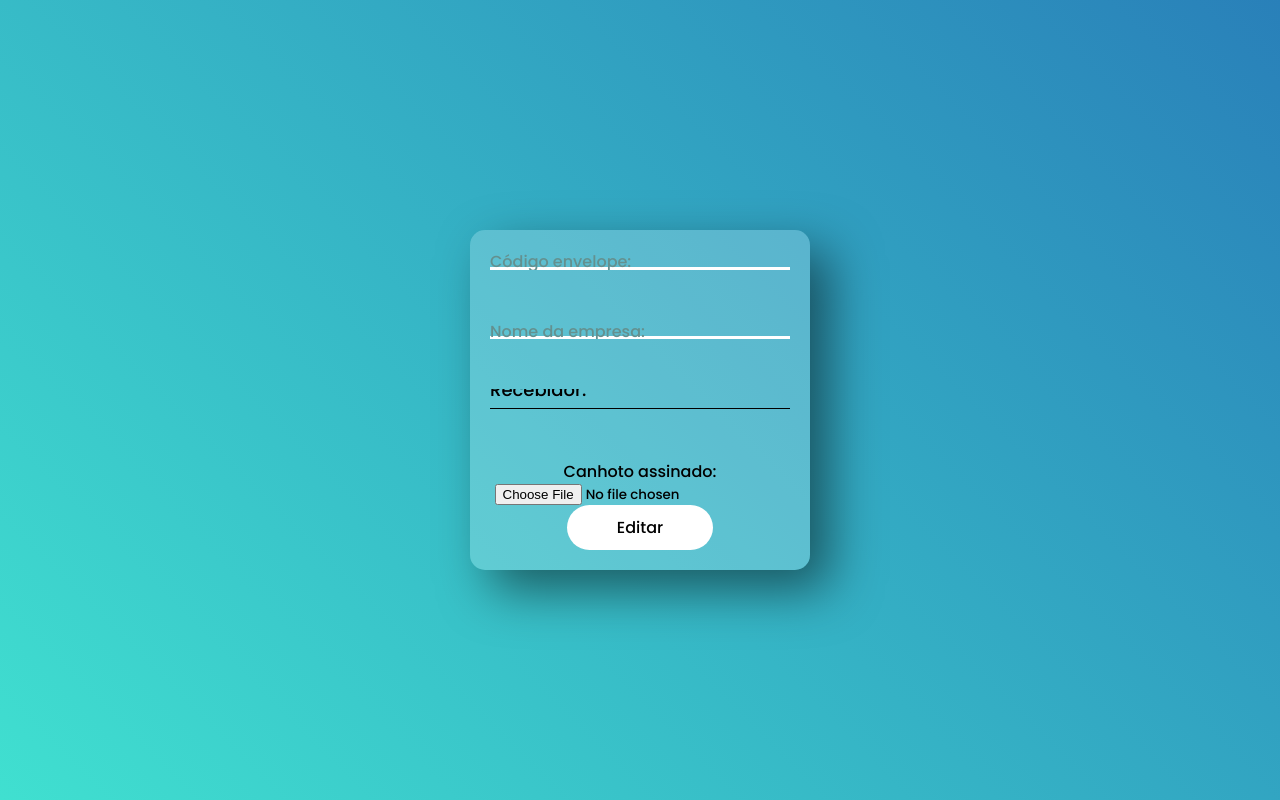
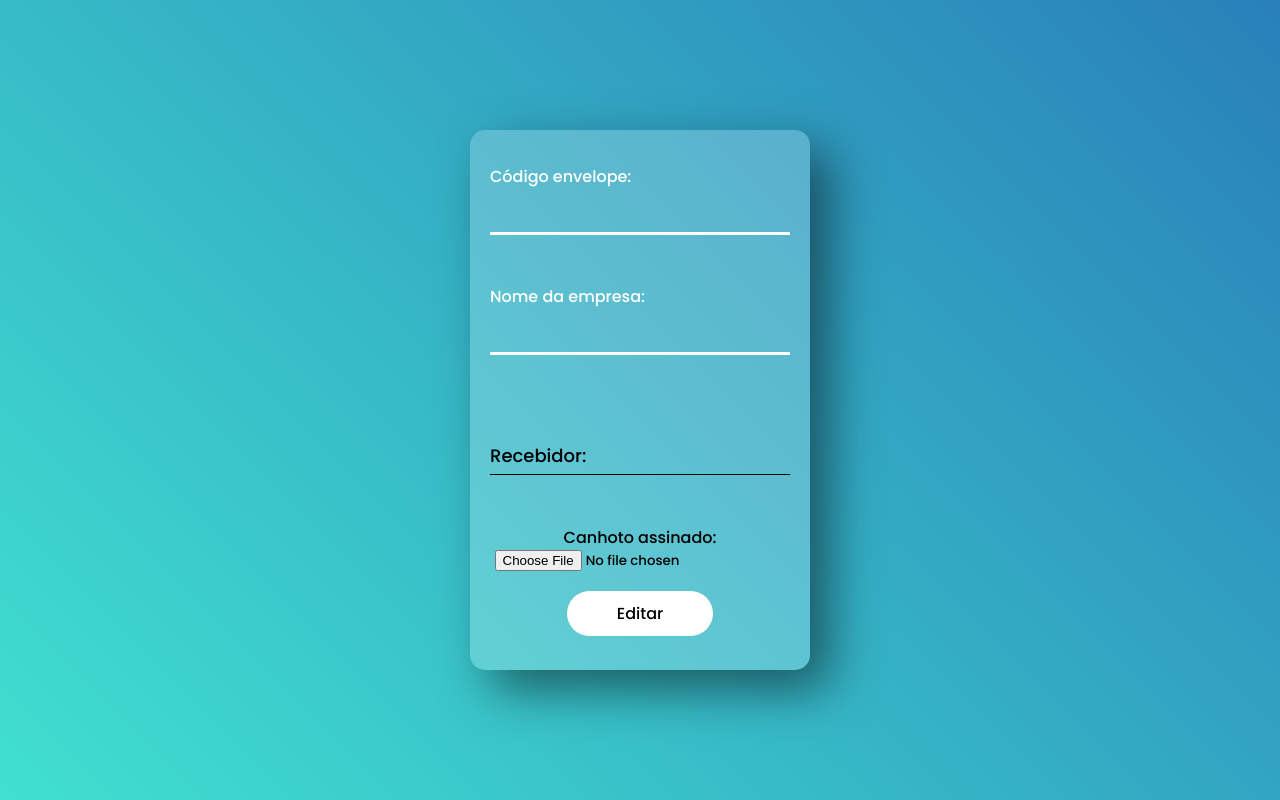
Before and after one commit to PauloMeneghini/ControleEntrega, a PHP site: page /editaRegistro.php in a window 1280 px wide. Run offline with PHP 8.4, Linux system fonts and the light colour scheme; data that the repository does not hold is empty.

Commit message:
acertando o design

```diff
--- a/editaRegistro.php
+++ b/editaRegistro.php
@@ -17,7 +17,7 @@
 <body>
 
     <form action="validarEditaRegistro.php" method="POST" enctype="multipart/form-data">
-        <div class="container">
+        <div class="container" style="height: 500px">
             <input type="hidden" name="id" value="<?php echo $row_codEnvelope['id']; ?>" readonly>
 
             <div class="dados">
@@ -42,7 +42,7 @@
             </div>
 
 
-            <label>Canhoto assinado: </label>
+            <label for="imagem">Canhoto assinado: </label>
             <input type="file" name="imagem" id="imagem">
 
             <button type="submit">Editar</button>
--- a/registroEntrega.php
+++ b/registroEntrega.php
@@ -49,12 +49,9 @@
                         <td>Empresa: <?php echo $row_codEnvelope['nomeEmpresa'] ?></td>
                     </tr>
                     <tr>
-                        <td>Recebidor: <?php echo $row_codEnvelope['recebidor'] ?></td>
-                    </tr>
-                    <tr>
                         <td><a href="editaRegistro.php?id=<?php echo $row_codEnvelope['id']; ?>"><button>Registrar entrega</button></a></td>
                     </tr>
-                </table> <?php
+                </table><?php
             }
         }
 
--- a/style.css
+++ b/style.css
@@ -11,6 +11,7 @@ body{
     display: flex;
     justify-content: center;
     align-items: center;
+    flex-direction: column;
 }
 .menu{
     margin-top: 50px;
@@ -37,6 +38,7 @@ body{
     background: white;
     color: black;
     cursor: pointer;
+    margin-top: 20px;
 }
 .menu button{
     width: 100%;
@@ -44,6 +46,9 @@ body{
 .menu a{
     text-decoration: none;
     color: black;
+}
+form{
+    width: 100%;
 }
 .container{
     margin-left: auto;
@@ -58,7 +63,6 @@ body{
     background: rgba(255, 255, 255, 0.2);
     box-shadow: 20px 20px 50px rgba(0, 0, 0, 0.5);
     border-radius: 15px;
-
 }
 .formulario, .dados{
     width: 100%;
@@ -79,7 +83,7 @@ body{
 }
 .dados span{
     font-size: 16px;
-    color: #64908F;
+    color: white;
     border-radius: 15px;
 }
 .formulario label, .dados label{
@@ -136,3 +140,7 @@ body{
     width: 683px;
     height: 384px;
 }
+.teste-resultado{
+    display: grid;
+    grid-template-rows: 1fr;
+}
```
